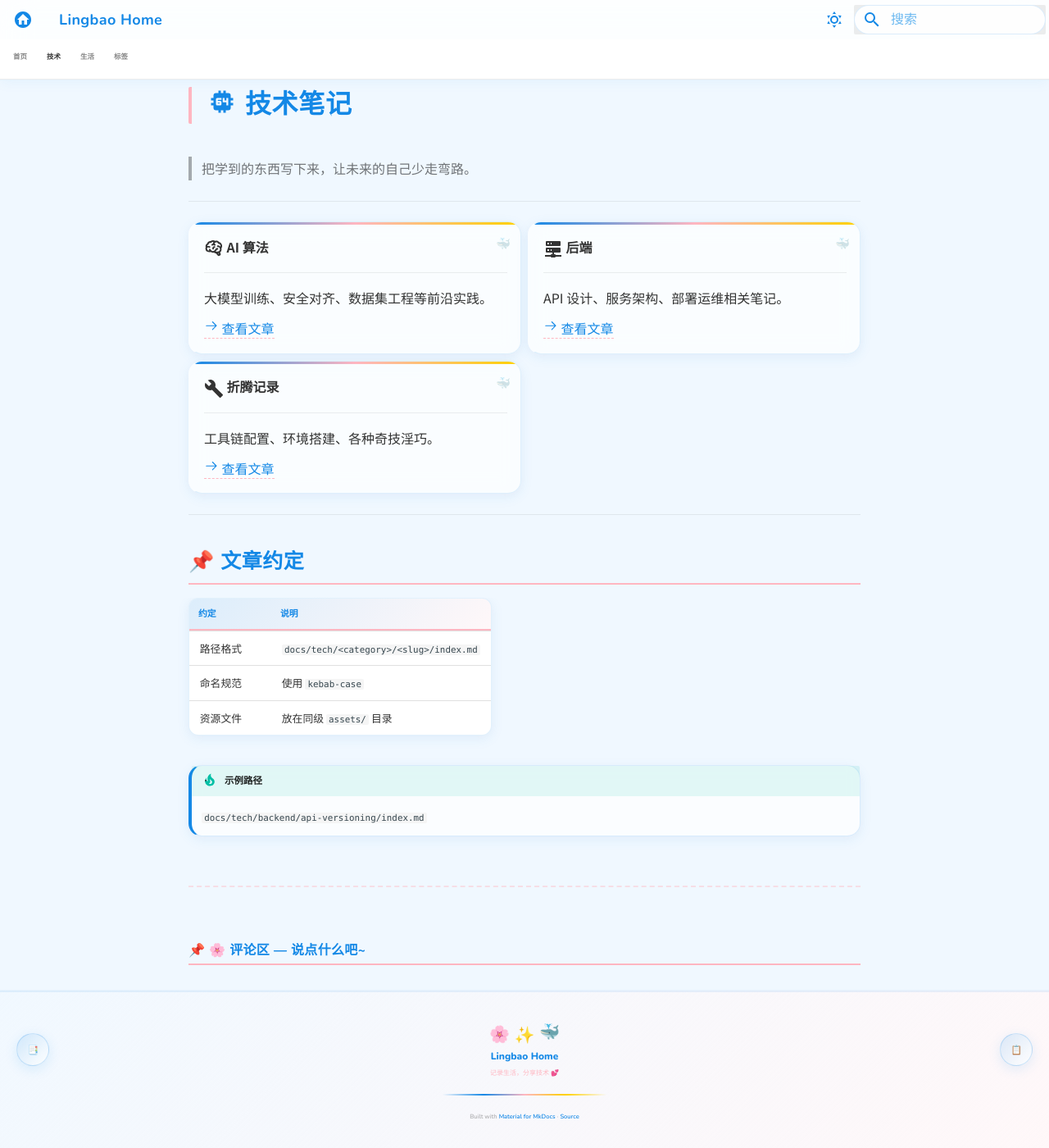
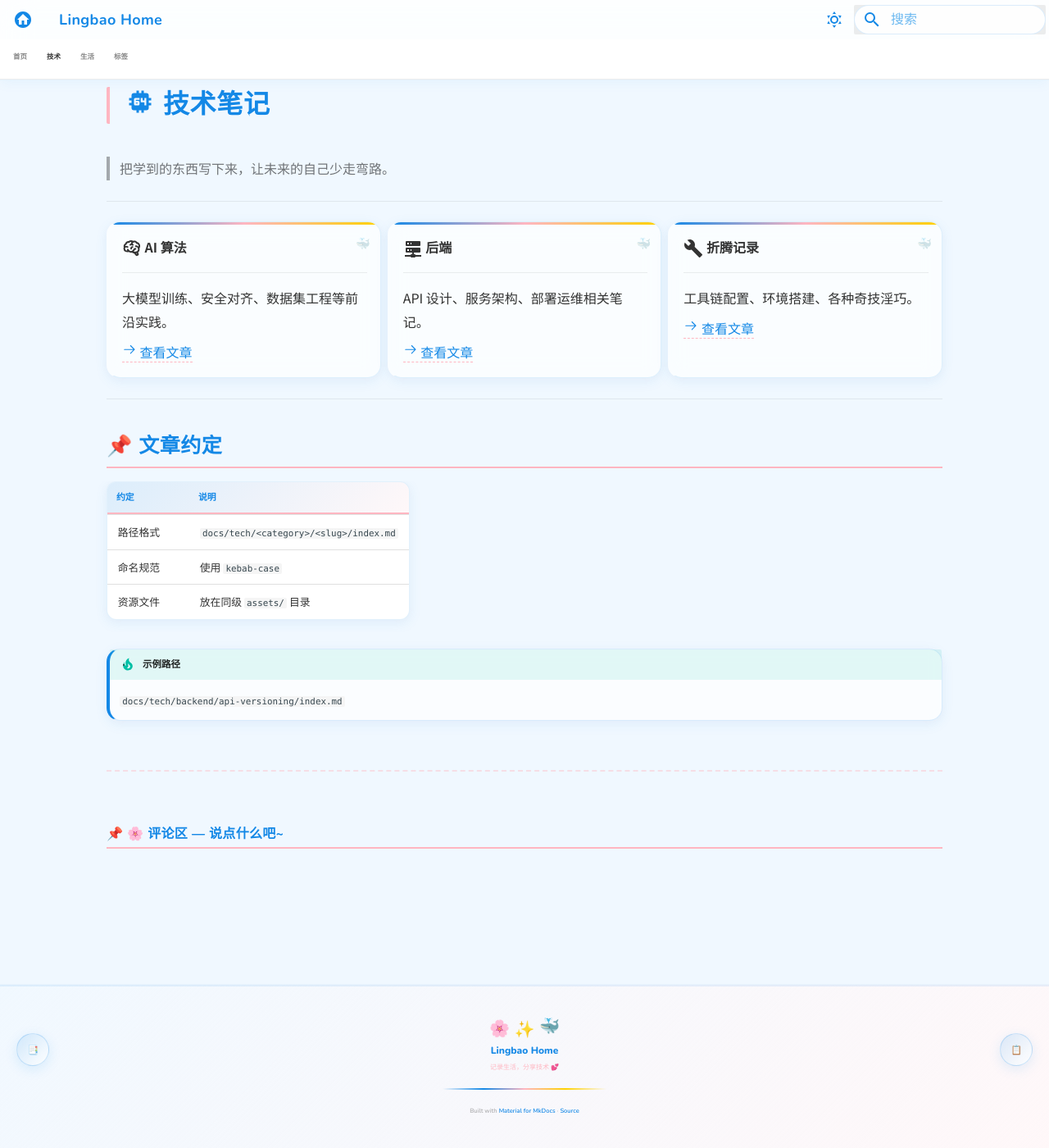
Before and after one commit to tanlon2miracle-ops/my_home, an MkDocs documentation site: the page built from docs/tech/index.md, in a window 1280 px wide and 1400 px high. Shown: the whole window at 82% size. Built offline with MkDocs 1.6.1 and Material for MkDocs 9.7.7, drawn with Linux system fonts in a browser that asks for light colours; comment, search, counter and statistics services are not loaded.

Commit message:
style: widen content area (900→1100px, outer 1400→1600px)

```diff
--- a/docs/stylesheets/extra.css
+++ b/docs/stylesheets/extra.css
@@ -37,7 +37,7 @@ body {
   max-width: 100% !important;
 }
 .md-main__inner {
-  max-width: 1400px !important;
+  max-width: 1600px !important;
   margin: 0 auto;
   padding: 0 1.5rem;
 }
@@ -45,7 +45,7 @@ body {
   max-width: none !important;
 }
 .md-content__inner {
-  max-width: 900px !important;
+  max-width: 1100px !important;
   margin: 0 auto !important;
   padding: 0 2rem;
 }
@@ -87,11 +87,11 @@ body {
   }
   /* 侧边栏隐藏时，内容区宽度铺满 */
   .md-content__inner {
-    max-width: 900px !important;
+    max-width: 1100px !important;
     transition: max-width 0.3s ease;
   }
   body.sidebar-open .md-content__inner {
-    max-width: 800px !important;
+    max-width: 960px !important;
   }
 }
 
```
